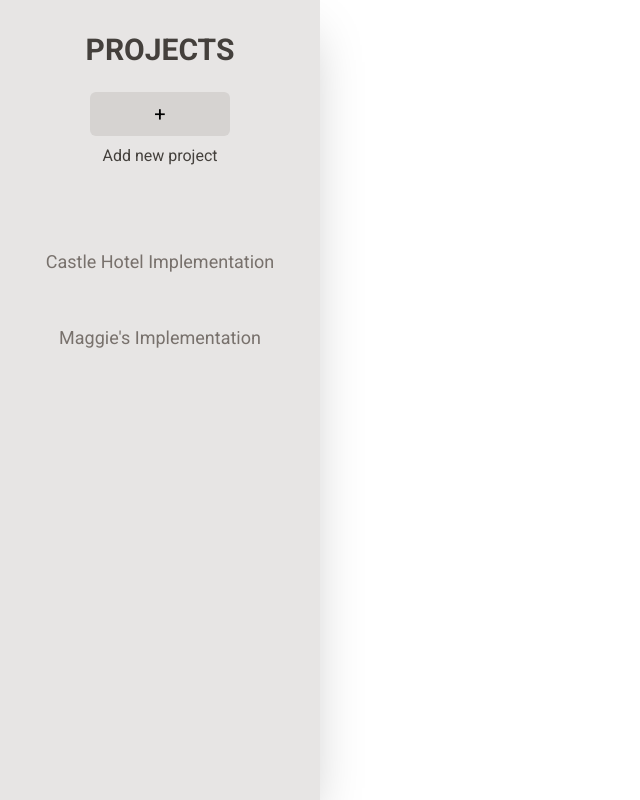
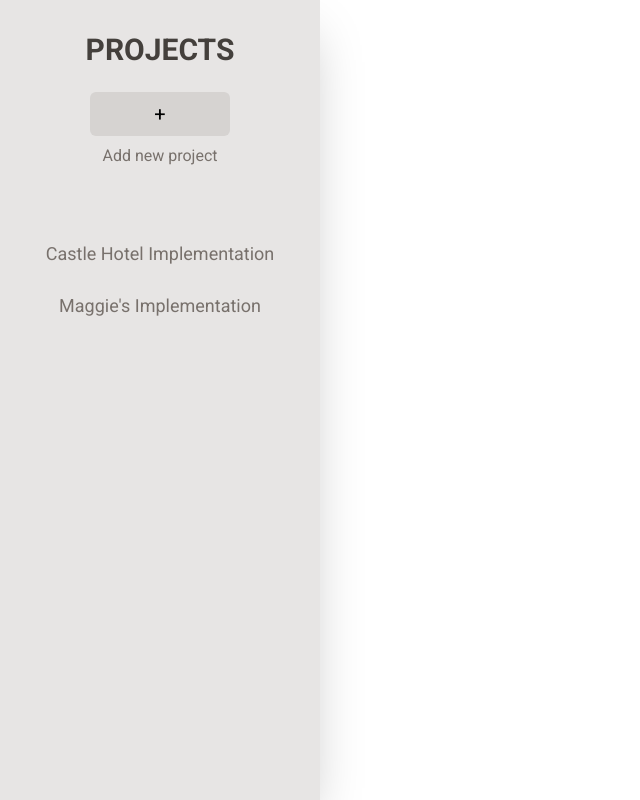
Before and after one commit to wylieaj/TimeSync, a React (Vite) app: page / in a window 1280 px wide. Shown: the whole page, without its empty margins (0-640 px from the left). Built offline with nearby package versions, Linux system fonts and the light colour scheme.

Commit message:
Fix spacing between projects in sidebar

```diff
--- a/src/components/SideBar/SideBar.jsx
+++ b/src/components/SideBar/SideBar.jsx
@@ -5,18 +5,18 @@ const SideBar = ({ projectList }) => {
       <div className="flex flex-col gap-2 justify-center items-center">
         <h2 className="text-3xl pt-8 uppercase text-stone-700 font-semibold">Projects</h2>
         <div className=" flex flex-col mt-4 gap-2 text-center">
-          <button className="py-2 px-16 rounded-md bg-stone-300 text-xl hover:bg-stone-500 hover:text-stone-200 hover:font-bold">&#43;</button>
-          <p className="text-stone-700">Add new project</p>
+          <button className="py-2 px-16 rounded-md bg-stone-300 text-xl hover:bg-stone-400 hover:text-stone-700">&#43;</button>
+          <p className="text-stone-500">Add new project</p>
         </div>
       </div>
 
       {projectList <= 0 ? (
         <p className="mt-16 text-center text-xl text-stone-700">No projects found</p>
       ) : (
-        <ul className="flex flex-col gap-4 mt-16">
+        <ul className="flex flex-col gap-2 mt-16">
           {projectList.map((project) => {
             return (
-              <button key={project.id} className="text-lg py-4 text-stone-500 hover:text-stone-700 focus:bg-stone-300 focus:text-stone-700">
+              <button key={project.id} className="text-lg py-2 text-stone-500 hover:text-stone-700 focus:bg-stone-300 focus:text-stone-700">
                 {project.name}
               </button>
             );
```
